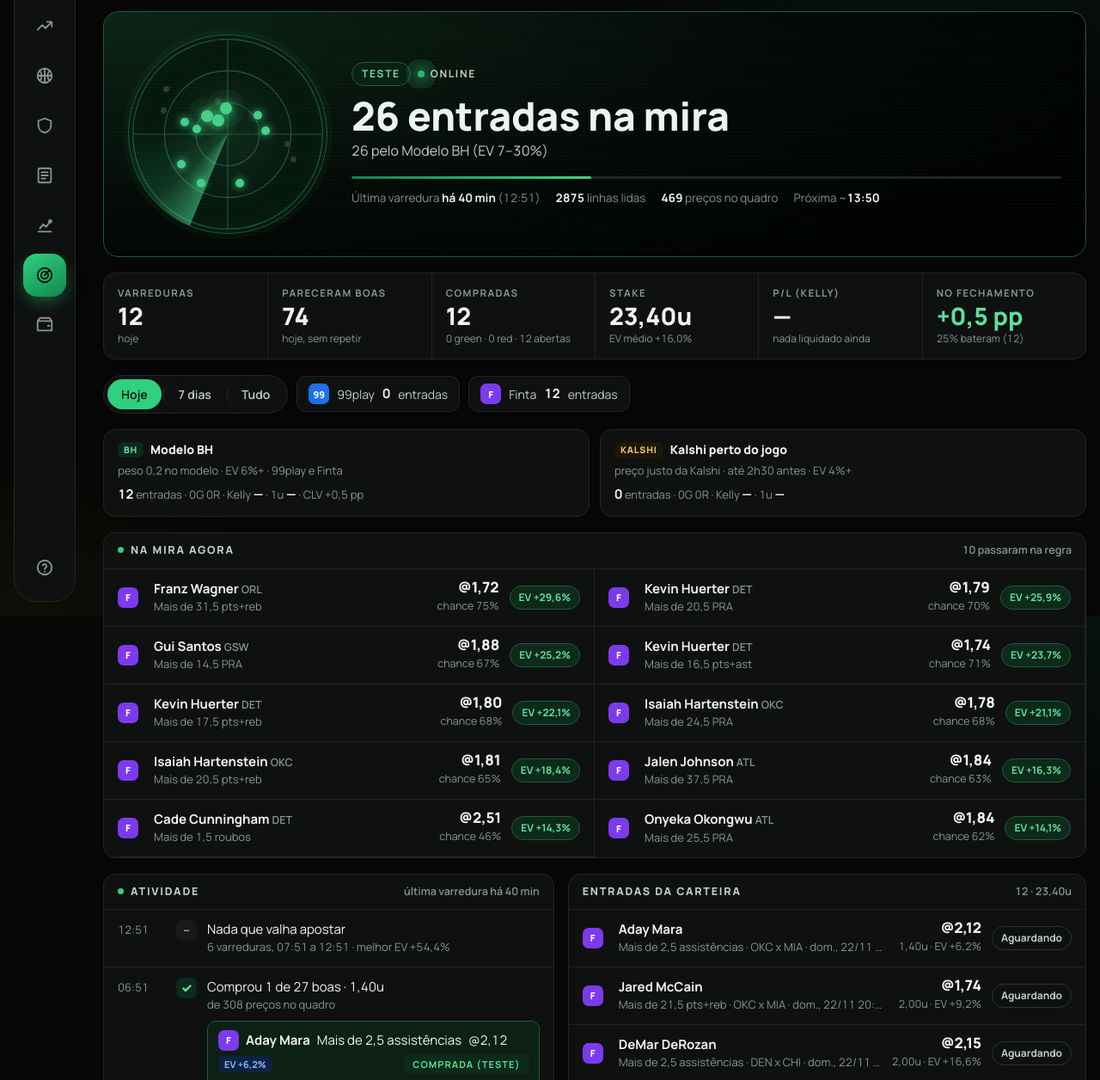
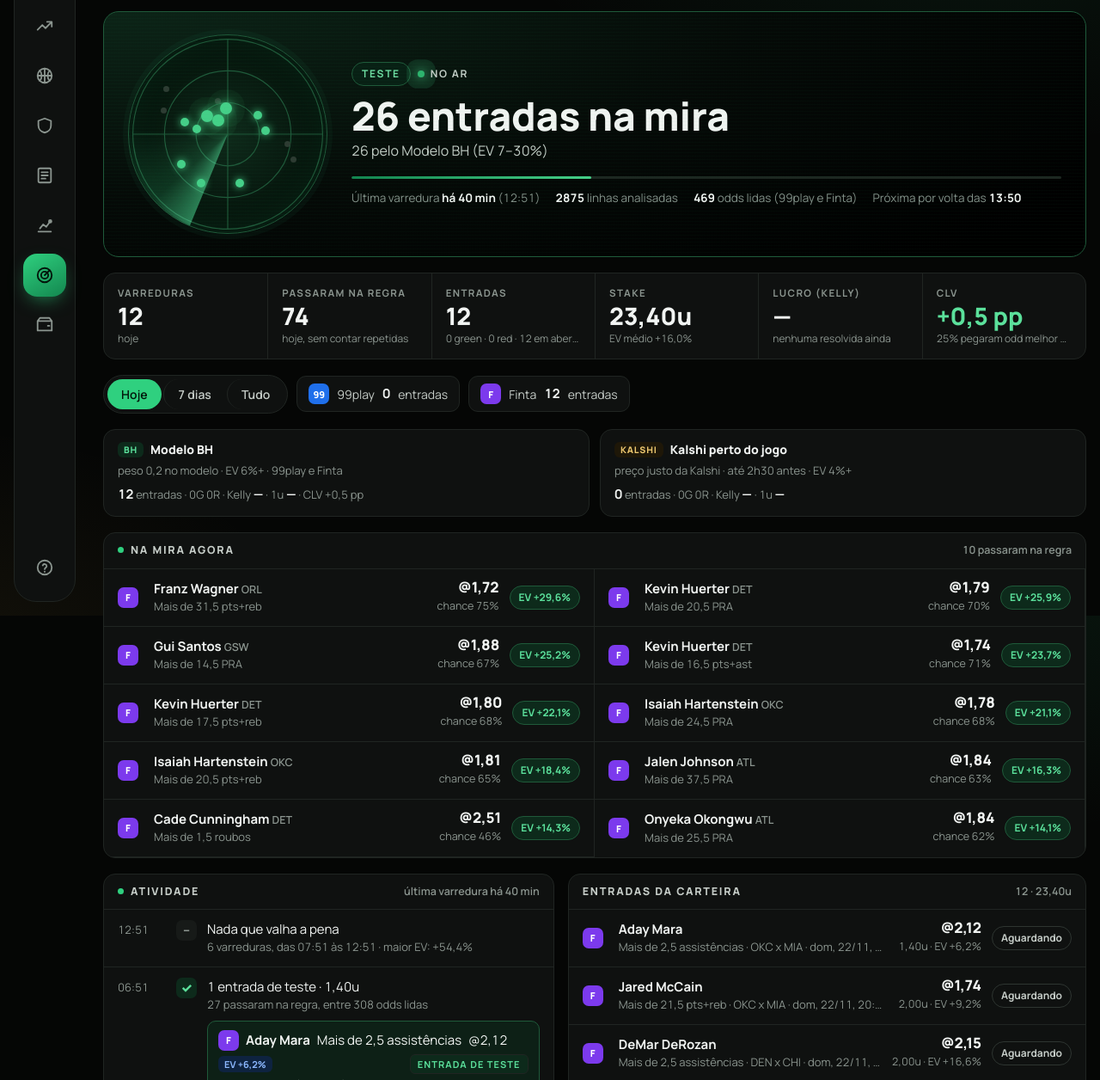
Before and after one commit to gabrielcbjr29/black-house-props, a website: page public/radar.html in a window 1280 px wide. Shown: the part 84-1340 px from the top of the page at 86% size. Drawn offline with Linux system fonts and the light colour scheme.

Commit message:
Radar: textos em português do Brasil no site e no bot; "maior EV" só entre as odds que podiam entrar
Co-Authored-By: Claude Opus 5.5 <noreply@anthropic.com>
Claude-Session: https://claude.ai/code/session_01Lv77bTbWwUDC5xdDYT1gXj

```diff
--- a/public/radar.html
+++ b/public/radar.html
@@ -126,9 +126,9 @@
       <div id="blips"></div>
     </div>
     <div>
-      <div class="rd-pills"><span class="pill">Teste</span><span class="live" id="live"><i></i><span>Online</span></span></div>
+      <div class="rd-pills"><span class="pill">Teste</span><span class="live" id="live"><i></i><span>No ar</span></span></div>
       <h1 class="rd-title" id="title">Varrendo…</h1>
-      <p class="rd-sub" id="sub">Lendo as linhas da 99play e da Finta</p>
+      <p class="rd-sub" id="sub">Analisando as linhas da 99play e da Finta</p>
       <div class="rd-bar"><b id="bar" style="width:0"></b></div>
       <div class="rd-meta" id="meta"></div>
     </div>
@@ -153,9 +153,9 @@
   </div>
 
   <p class="note"><b>Como funciona.</b> A cada coleta o radar lê todas as linhas da 99play (mais e menos) e da Finta (só mais) e calcula o EV pela chance do Modelo BH.
-    São duas trilhas. <b>Modelo BH</b>: chance com peso 0,2 no modelo (o backtest e o Placar da verdade mostraram que a 99play erra menos que o modelo puro) e <b>EV de 6% a 30%</b>. <b>Kalshi perto do jogo</b>: o preço justo é o da Kalshi, só até 2h30 antes (longe do jogo o preço dela fica velho), com <b>EV de 4%+</b>. Odd entre 1,40 e 4,50 e jogador confirmado. A Novig e a Kalshi são a segunda opinião: se uma delas diz que a odd não vale, o radar não compra.
+    São duas trilhas. <b>Modelo BH</b>: chance com peso 0,2 no modelo (o backtest e o Placar da verdade mostraram que a 99play erra menos que o modelo puro) e <b>EV de 6% a 30%</b>. <b>Kalshi perto do jogo</b>: o preço justo é o da Kalshi, só até 2h30 antes (longe do jogo o preço dela fica velho), com <b>EV de 4%+</b>. Odd entre 1,40 e 4,50 e jogador confirmado. A Novig e a Kalshi são a segunda opinião: se uma delas diz que a odd não vale, o radar não entra.
     Travas: 1 entrada por jogador, 3 por jogo, 12 por dia. Stake por <b>Kelly 1/4</b> numa banca de 100u (teto 2u; 1u com odd acima de 3,00).
-    Em paralelo, o radar conta o resultado como se cada entrada fosse de 1u fixa e mede o fechamento (CLV). <b>É uma carteira de teste: nada é apostado de verdade.</b></p>
+    Em paralelo, o radar calcula o resultado como se cada entrada fosse de 1u fixa e compara a odd pega com a de fechamento (CLV). <b>É uma carteira de teste: nada é apostado de verdade.</b></p>
 </main>
 
 <nav class="botnav" aria-label="Seções" style="grid-template-columns:repeat(5,1fr)">
@@ -177,7 +177,7 @@ const uu = x => x == null ? '—' : `${x >= 0 ? '+' : ''}${n2(x)}u`;
 const pp = x => x == null ? '—' : `${x >= 0 ? '+' : ''}${(x * 100).toFixed(1).replace('.', ',')} pp`;
 const sg = x => x == null || x === 0 ? '' : x > 0 ? 'pos' : 'neg';
 const hh = iso => new Date(iso).toLocaleTimeString('pt-BR', { timeZone: 'America/Sao_Paulo', hour: '2-digit', minute: '2-digit' });
-const dd = iso => new Date(iso).toLocaleDateString('pt-BR', { timeZone: 'America/Sao_Paulo', weekday: 'short', day: '2-digit', month: '2-digit' });
+const dd = iso => new Date(iso).toLocaleDateString('pt-BR', { timeZone: 'America/Sao_Paulo', weekday: 'short', day: '2-digit', month: '2-digit' }).replace(/\./g, '');
 const ago = iso => { const m = Math.round((Date.now() - Date.parse(iso)) / 6e4); return m < 1 ? 'agora' : m < 60 ? `há ${m} min` : `há ${Math.round(m / 60)}h`; };
 const casa = c => c === 'Finta' ? '<span class="cs cfi" title="Finta">F</span>' : '<span class="cs c99" title="99play">99</span>';
 const side = (s, l, mk) => `${s === 'o' ? 'Mais' : 'Menos'} de ${n1(l)} ${MK[mk] ?? mk}`;
@@ -201,21 +201,21 @@ function render() {
   if (!R?.agora) { $('#title').textContent = 'O radar ainda não rodou'; $('#sub').textContent = 'Ele varre a cada coleta (aos :50 de cada hora e quando alguém pede a pauta).'; $('#pill').textContent = 'Sem dados'; return; }
   const A = R.agora, mins = (Date.now() - Date.parse(A.at)) / 6e4, on = mins <= 80;
   $('#pill').textContent = on ? 'Radar ligado' : 'Radar parado';
-  $('#live').classList.toggle('off', !on); $('#live span').textContent = on ? 'Online' : 'Parado';
+  $('#live').classList.toggle('off', !on); $('#live span').textContent = on ? 'No ar' : 'Parado';
   $('#scope').classList.toggle('off', !on);
   $('#title').textContent = A.titulo; $('#sub').textContent = A.sub;
   $('#bar').style.width = Math.max(4, Math.min(100, 100 - (mins / 60) * 100)) + '%';
   const next = new Date(); next.setMinutes(50, 0, 0); if (next < new Date()) next.setHours(next.getHours() + 1);
-  $('#meta').innerHTML = `<span>Última varredura <b>${ago(A.at)}</b> (${hh(A.at)})</span><span><b>${A.lidas}</b> linhas lidas</span><span><b>${A.quadro}</b> preços no quadro</span><span>Próxima ~<b>${hh(next.toISOString())}</b></span>`;
+  $('#meta').innerHTML = `<span>Última varredura <b>${ago(A.at)}</b> (${hh(A.at)})</span><span><b>${A.lidas}</b> linhas analisadas</span><span><b>${A.quadro}</b> odds lidas (99play e Finta)</span><span>Próxima por volta das <b>${hh(next.toISOString())}</b></span>`;
   blips(A);
   const P = R.periodos?.[per] ?? {}, H = R.hoje ?? {};
   $('#kpis').innerHTML = [
     kpi('Varreduras', H.varreduras ?? 0, 'hoje'),
-    kpi('Pareceram boas', H.boas ?? 0, 'hoje, sem repetir'),
-    kpi('Compradas', P.n ?? 0, `${P.green ?? 0} green · ${P.red ?? 0} red${P.abertas ? ` · ${P.abertas} abertas` : ''}`),
+    kpi('Passaram na regra', H.boas ?? 0, 'hoje, sem contar repetidas'),
+    kpi('Entradas', P.n ?? 0, `${P.green ?? 0} green · ${P.red ?? 0} red${P.abertas ? ` · ${P.abertas} em aberto` : ''}`),
     kpi('Stake', `${n2(P.stake ?? 0)}u`, P.ev != null ? `EV médio ${pc(P.ev)}` : ''),
-    kpi('P/L (Kelly)', P.liquidadas ? uu(P.lucro) : '—', P.liquidadas ? `ROI ${pc(P.roi)} · 1u fixa ${uu(P.lucro1)}` : 'nada liquidado ainda', sg(P.lucro)),
-    kpi('No fechamento', P.nClv ? pp(P.clv) : '—', P.nClv ? `${Math.round(P.bate * 100)}% bateram (${P.nClv})` : 'CLV aparece perto do jogo', sg(P.clv)),
+    kpi('Lucro (Kelly)', P.liquidadas ? uu(P.lucro) : '—', P.liquidadas ? `ROI ${pc(P.roi)} · com 1u fixa ${uu(P.lucro1)}` : 'nenhuma resolvida ainda', sg(P.lucro)),
+    kpi('CLV', P.nClv ? pp(P.clv) : '—', P.nClv ? `${Math.round(P.bate * 100)}% pegaram odd melhor que a de fechamento` : 'aparece perto do jogo', sg(P.clv)),
   ].join('');
   const list = (R.carteira ?? []).filter(x => per === 'hoje' ? x.date === R.date : per === 'd7' ? Date.parse(x.date) >= Date.now() - 7 * 864e5 : true);
   const cs = {}; for (const x of list) cs[x.casa] = (cs[x.casa] ?? 0) + 1;
@@ -227,8 +227,8 @@ function render() {
   $('#trilhas').hidden = !R.trilhas;
   // na mira (ou o que ficou mais perto)
   const mira = A.mira?.length ? A.mira : A.perto ?? [];
-  $('#miraT').textContent = A.mira?.length ? 'Na mira agora' : 'Mais perto da regra';
-  $('#miraS').textContent = A.mira?.length ? `${A.mira.length} passaram na regra` : 'nada passou; estas ficaram abaixo';
+  $('#miraT').textContent = A.mira?.length ? 'Na mira agora' : 'Quase entraram';
+  $('#miraS').textContent = A.mira?.length ? `${A.mira.length} passaram na regra` : 'nenhuma passou na regra; estas ficaram perto';
   $('#miraBox').hidden = !mira.length;
   $('#mira').innerHTML = mira.map(c => `<div class="bet">${casa(c.c)}<div style="min-width:0"><div class="nm">${c.tr === 'k' ? '<span class="trk k">Kalshi</span> ' : ''}${esc(c.n)} <small style="color:var(--muted);font-weight:600">${esc(c.t)}</small></div><div class="mk">${side(c.s, c.l, c.mk)}${c.why ? ` · ${esc(c.why)}` : ''}${c.nv != null ? ' · Novig ✓' : ''}${c.k != null ? ' · Kalshi ✓' : ''}</div></div><div class="od"><b>@${n2(c.o)}</b><small>chance ${Math.round(c.p * 100)}%</small></div><span class="st ${c.why ? '' : 'g'}">EV ${pc(c.ev)}</span></div>`).join('');
   // atividade: varreduras sem compra seguidas viram um grupo, como no radar
@@ -237,12 +237,12 @@ function render() {
   $('#actS').textContent = `última varredura ${ago(A.at)}`;
   $('#act').innerHTML = groups.slice(0, 30).map(g => {
     const v = g.list[0];
-    if (!g.buy) { const last = g.list.at(-1); return `<div class="ev"><time>${hh(v.at)}</time><span class="ic">–</span><p>Nada que valha apostar<small>${g.list.length > 1 ? `${g.list.length} varreduras, ${hh(last.at)} a ${hh(v.at)}` : `${v.quadro} preços no quadro`}${v.melhor ? ` · melhor EV ${pc(v.melhor.ev)}` : ''}</small></p></div>`; }
-    return `<div class="ev"><time>${hh(v.at)}</time><span class="ic ok">✓</span><div><p>Comprou ${v.compradas.length} de ${v.boas} ${v.boas === 1 ? 'boa' : 'boas'} · ${n2(v.stake)}u<small>de ${v.quadro} preços no quadro</small></p>${v.compradas.map(b => `<div class="buy"><div class="buy-top">${casa(b.c)}<b>${esc(b.n)}</b> ${side(b.s, b.l, b.mk)} <span>@${n2(b.o)}</span></div><div class="buy-top"><span class="tag ev">EV ${pc(b.ev)}</span>${b.tr === 'k' ? '<span class="trk k">Kalshi</span>' : ''}<span class="tag paper">Comprada (teste)</span></div><small style="color:var(--muted)">Stake ${n2(b.st)}u por Kelly 1/4.</small></div>`).join('')}</div></div>`;
+    if (!g.buy) { const last = g.list.at(-1); return `<div class="ev"><time>${hh(v.at)}</time><span class="ic">–</span><p>Nada que valha a pena<small>${g.list.length > 1 ? `${g.list.length} varreduras, das ${hh(last.at)} às ${hh(v.at)}` : `${v.quadro} odds lidas`}${v.melhor ? ` · maior EV: ${pc(v.melhor.ev)}` : ''}</small></p></div>`; }
+    return `<div class="ev"><time>${hh(v.at)}</time><span class="ic ok">✓</span><div><p>${v.compradas.length} ${v.compradas.length > 1 ? 'entradas de teste' : 'entrada de teste'} · ${n2(v.stake)}u<small>${v.boas} ${v.boas === 1 ? 'passou' : 'passaram'} na regra, entre ${v.quadro} odds lidas</small></p>${v.compradas.map(b => `<div class="buy"><div class="buy-top">${casa(b.c)}<b>${esc(b.n)}</b> ${side(b.s, b.l, b.mk)} <span>@${n2(b.o)}</span></div><div class="buy-top"><span class="tag ev">EV ${pc(b.ev)}</span>${b.tr === 'k' ? '<span class="trk k">Kalshi</span>' : ''}<span class="tag paper">Entrada de teste</span></div><small style="color:var(--muted)">Stake de ${n2(b.st)}u (Kelly 1/4).</small></div>`).join('')}</div></div>`;
   }).join('') || '<div class="empty">Nenhuma varredura neste período.</div>';
   $('#betS').textContent = `${list.length} · ${n2(list.reduce((s, x) => s + x.stake, 0))}u`;
   $('#bets').innerHTML = list.map(x => { const [c, t] = stCls(x);
-    return `<div class="bet">${casa(x.casa)}<div style="min-width:0"><div class="nm">${x.tr === 'k' ? '<span class="trk k">Kalshi</span> ' : ''}${esc(x.name)}</div><div class="mk">${side(x.side, x.line, x.mk)} · ${esc(x.team)} x ${esc(x.opp)} · ${dd(x.tip)} ${hh(x.tip)}${x.clv != null ? ` · CLV ${pp(x.clv)}` : ''}</div></div><div class="od"><b>@${n2(x.odd)}</b><small>${n2(x.stake)}u${x.status !== 'aberta' ? ` · <span class="${sg(x.lucro)}">${uu(x.lucro)}</span>` : ` · EV ${pc(x.ev)}`}</small></div><span class="st ${c}">${t}</span></div>`; }).join('') || '<div class="empty">Nenhuma entrada neste período.</div>';
+    return `<div class="bet">${casa(x.casa)}<div style="min-width:0"><div class="nm">${x.tr === 'k' ? '<span class="trk k">Kalshi</span> ' : ''}${esc(x.name)}</div><div class="mk">${side(x.side, x.line, x.mk)} · ${esc(x.team)} x ${esc(x.opp)} · ${dd(x.tip)}, ${hh(x.tip)}${x.clv != null ? ` · CLV ${pp(x.clv)}` : ''}</div></div><div class="od"><b>@${n2(x.odd)}</b><small>${n2(x.stake)}u${x.status !== 'aberta' ? ` · <span class="${sg(x.lucro)}">${uu(x.lucro)}</span>` : ` · EV ${pc(x.ev)}`}</small></div><span class="st ${c}">${t}</span></div>`; }).join('') || '<div class="empty">Nenhuma entrada neste período.</div>';
 }
 document.querySelectorAll('.seg button').forEach(b => b.addEventListener('click', () => { per = b.dataset.p; document.querySelectorAll('.seg button').forEach(x => x.setAttribute('aria-pressed', String(x === b))); render(); }));
 async function load() { try { R = await fetch('data/radar.json?t=' + Date.now(), { cache: 'no-store' }).then(r => r.ok ? r.json() : null); } catch { } render(); }
```
Also changed, not shown: bot/telegram/index.ts (+7 -7 lines), scripts/radar.mjs (+4 -4 lines).
